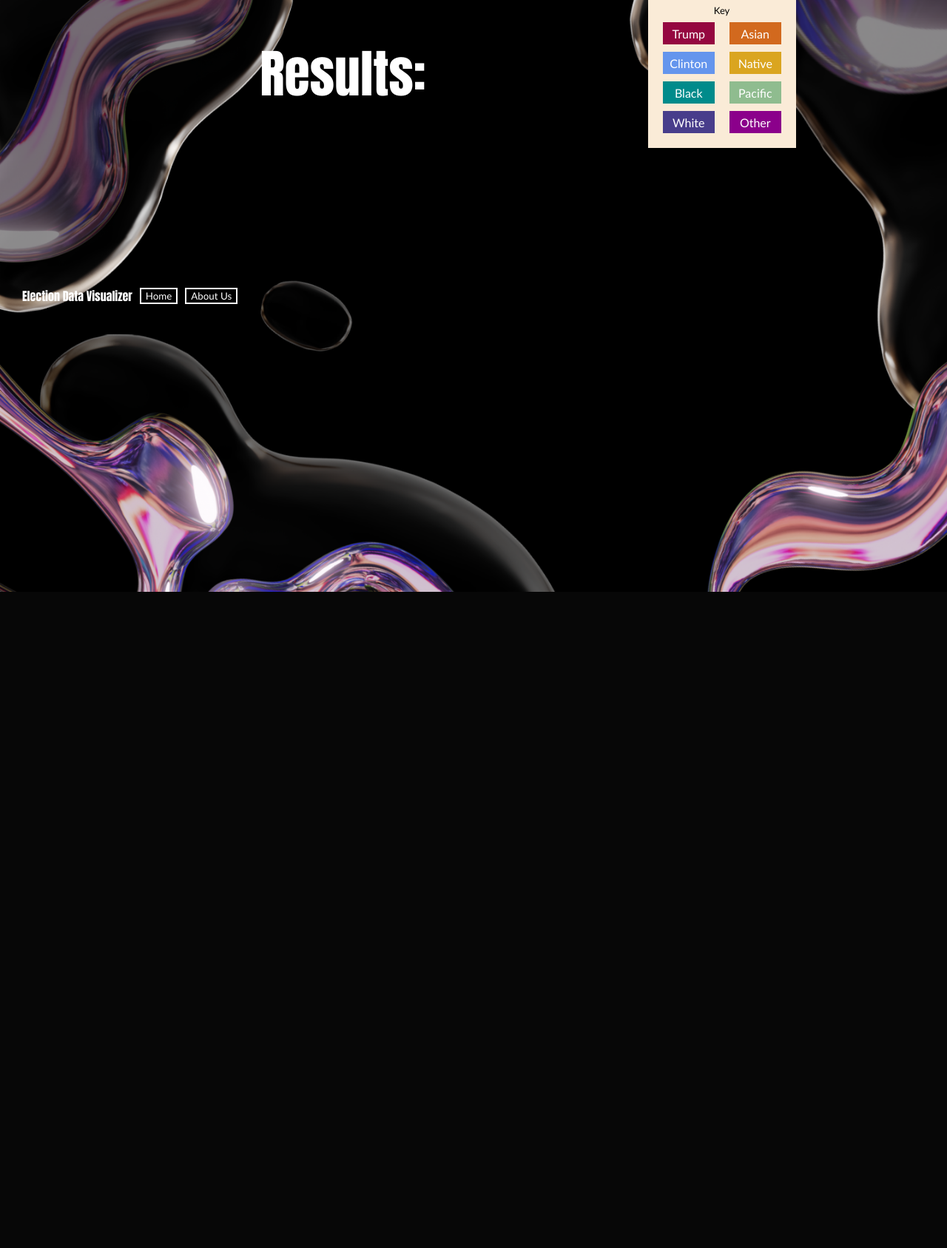
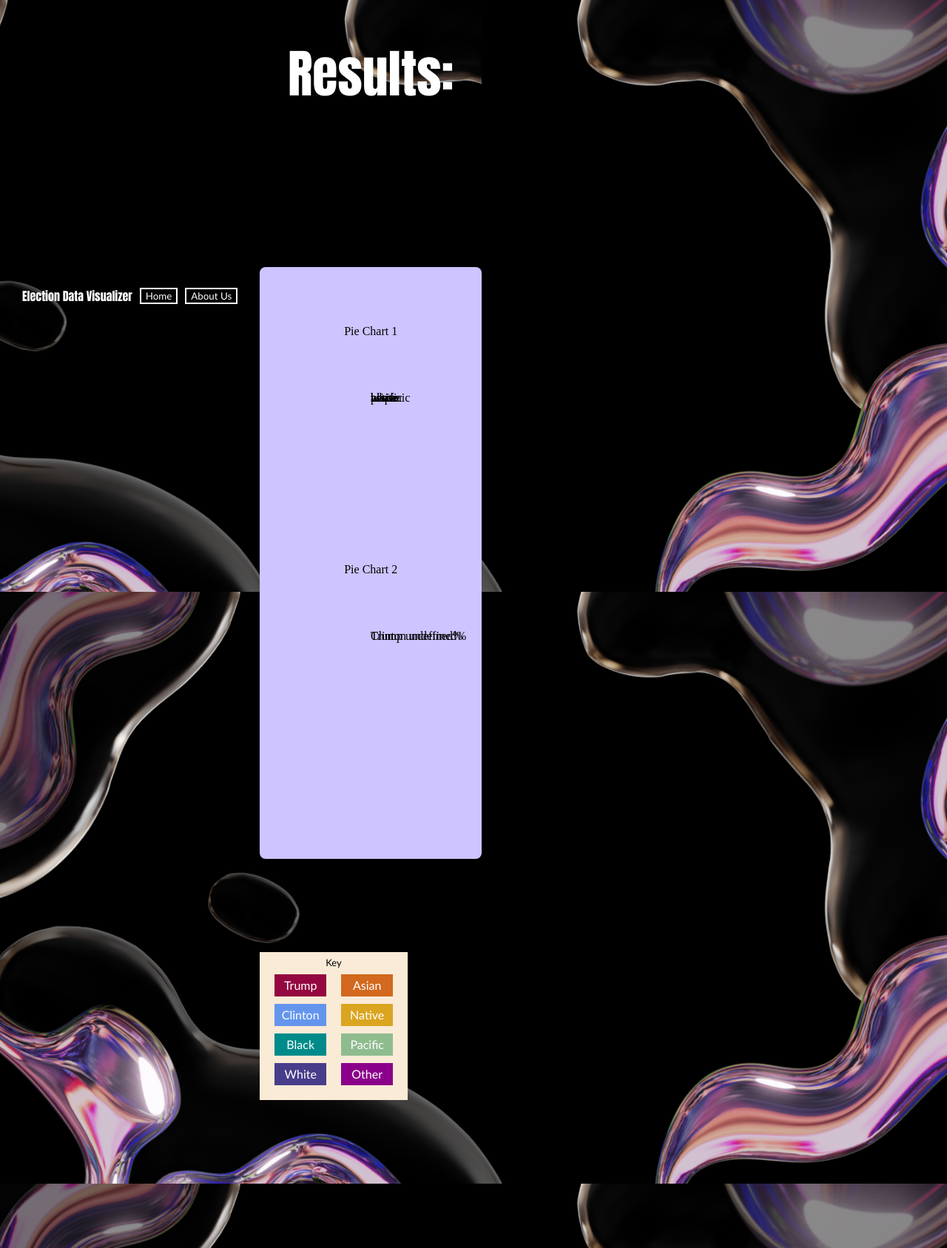
Before and after one commit to stellathompson/fighting-fish, a Flask app: template Election Website/templates/index.html in a window 1280 px wide. Shown: the whole page at 74% size. Before the commit the page ends 800 px from the top, so only its background shows below. Run offline with Flask 3, Linux system fonts and the light colour scheme; the template is opened without the code that fills it, so the values that code supplies are empty; parts of the project's set-up code (start-up, migrations or seed data) failed here and were passed over; some libraries are stand-ins or nearby versions.

Commit message:
css edits

```diff
--- a/Election Website/static/results-page.css
+++ b/Election Website/static/results-page.css
@@ -59,11 +59,29 @@ body, html {
   transition-duration: 0.3s;
 }
 
+.content {
+  display: flex;
+  flex-direction: column;
+  align-items: center;
+}
+
+.container {
+  margin-top: 90px;
+  display: flex;
+  flex-direction: column;
+  justify-content: center;
+  align-items: center;
+  text-align: center;
+  background-color: rgb(206, 196, 255);
+  border-radius: 8px;
+  height: 100vh;
+  }
 
   .keycontainer {
     position: relative;
     width: 200px;
     height: 200px;
+    margin-top: 90px;
   }
 
   .buttonsContainer {
--- a/Election Website/templates/index.html
+++ b/Election Website/templates/index.html
@@ -27,6 +27,8 @@
     </p>
     </div>
     </div>
+
+    <div class="Content">
 
     <h1 class = "Header">Results:</h1>
 
@@ -67,6 +69,7 @@
         <div class="rectangle8">Other</div>
       </div>
     </div>
+  </div>
 
 </body>
 </html>
```
Also changed, not shown: 1 other file.
